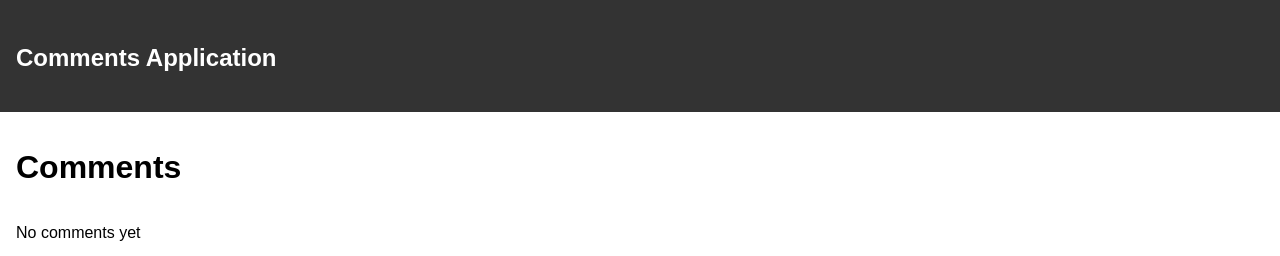
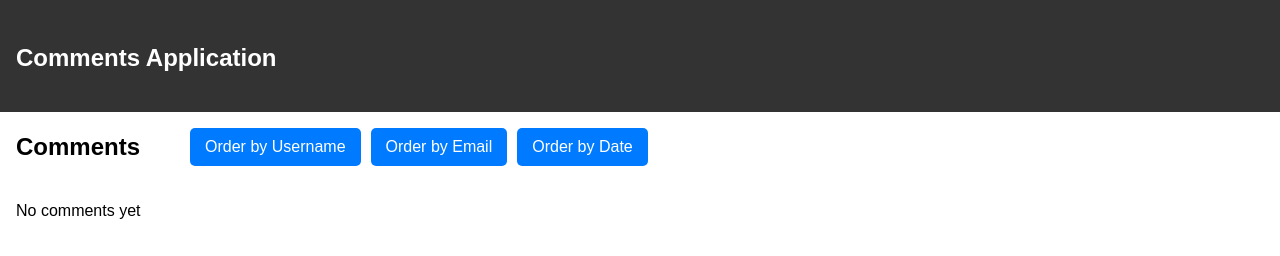
Before and after one commit to VladyslavShepilov/Comments, a Django app: template templates/dashboard/comments_list.html in a window 1280 px wide. Shown: the top 256 px of the page. Run offline with Django 3.2, Linux system fonts and the light colour scheme; the template is opened without the code that fills it, so the values that code supplies are empty.

Commit message:
add ordering by queryparams to the page

```diff
--- a/static/css/styles.css
+++ b/static/css/styles.css
@@ -34,9 +34,8 @@ footer {
 .comment-section {
     width: 80%;
     max-width: 800px;
-    margin: 0; /* Align to the left */
+    margin: 0;
     text-align: left;
-    /* Removed max-height and overflow-y */
 }
 
 .comment {
@@ -75,7 +74,6 @@ footer {
     border-left: 2px solid #ddd;
     padding-left: 10px;
     position: relative;
-    /* Removed max-height and overflow-y */
 }
 
 .replies > .comment {
@@ -233,3 +231,36 @@ header a {
 header a:hover {
     color: #ffa500;
 }
+
+.comments-header {
+    display: flex;
+    align-items: center;
+    justify-content: space-between;
+    margin-bottom: 20px;
+}
+
+.comments-header h1 {
+    margin: 0;
+    font-size: 24px;
+    flex-shrink: 0;
+}
+
+.order-buttons {
+    display: flex;
+    gap: 10px;
+    margin-left: 50px;
+}
+
+.order-button {
+    background-color: #007bff;
+    color: #fff;
+    padding: 10px 15px;
+    border-radius: 5px;
+    text-decoration: none;
+    transition: background-color 0.3s ease;
+    white-space: nowrap;
+}
+
+.order-button:hover {
+    background-color: #0056b3;
+}
--- a/templates/dashboard/comments_list.html
+++ b/templates/dashboard/comments_list.html
@@ -2,7 +2,14 @@
 
 {% block content %}
     {% load static %}
+    <div class="comments-header">
         <h1>Comments</h1>
+        <div class="order-buttons">
+            <a href="?order_by=username" class="order-button">Order by Username</a>
+            <a href="?order_by=email" class="order-button">Order by Email</a>
+            <a href="?order_by=date" class="order-button">Order by Date</a>
+        </div>
+    </div>
 
     <div class="comment-section">
         {% for comment in comments %}
```
Lines whose indentation alone changed are shown as unchanged.
